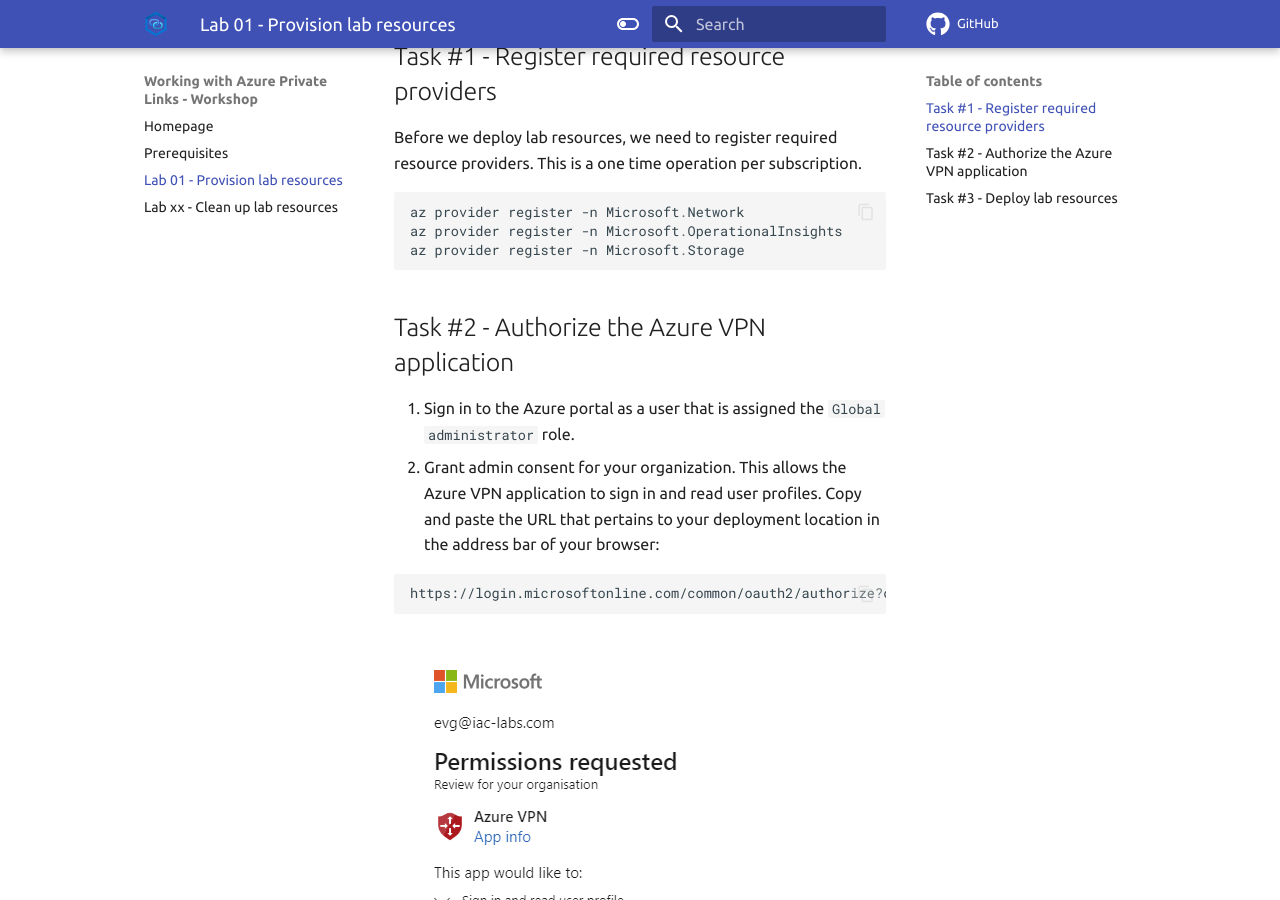
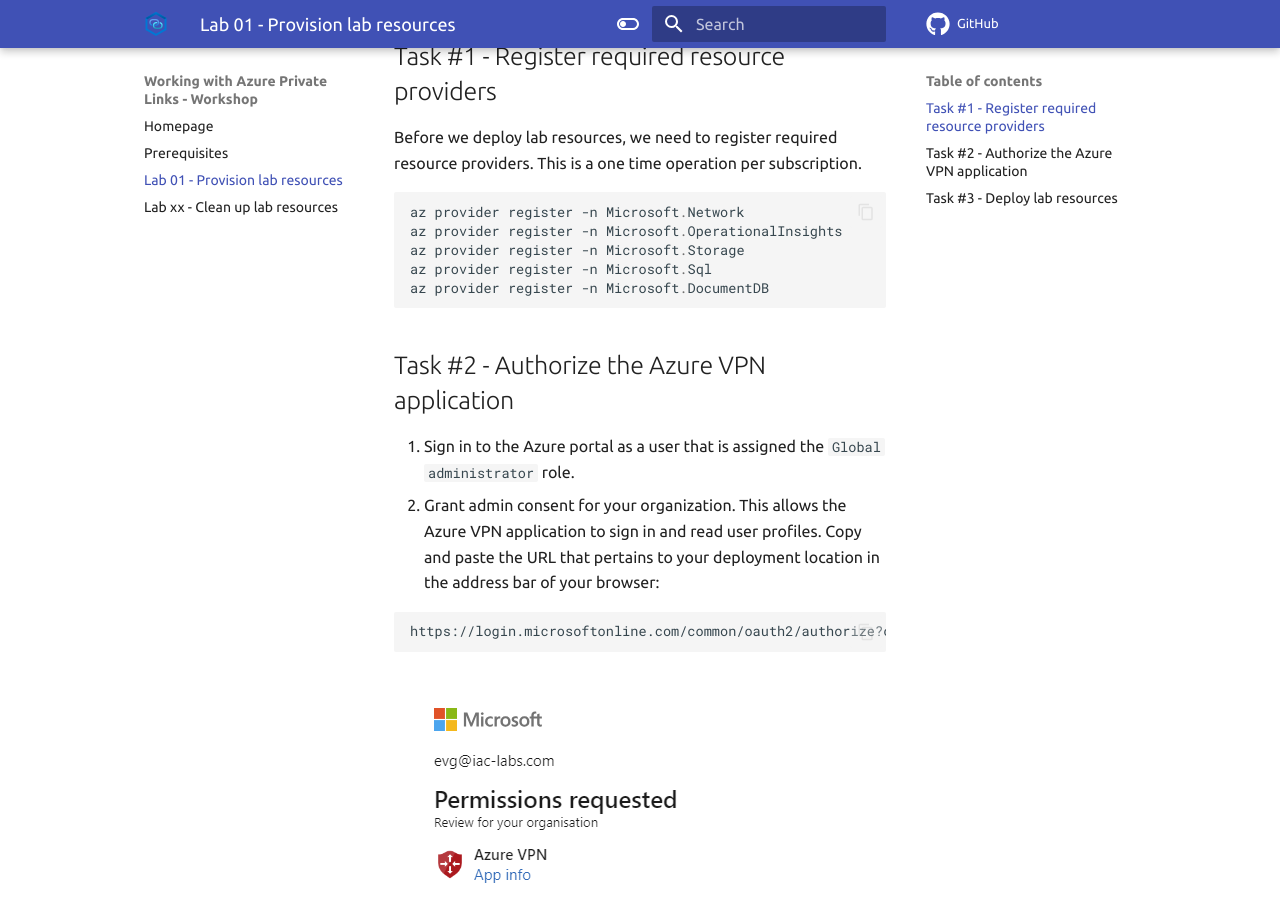
Before and after one commit to Infrastructure-AsCode/azure-private-links-labs, an MkDocs documentation site: the page built from docs/labs/lab-01/index.md, in a window 1280 px wide and 900 px high, scrolled down 619 px. Built offline with MkDocs 1.6.1 and Material for MkDocs 9.7.7, drawn with Linux system fonts in a browser that asks for light colours; comment, search, counter and statistics services are not loaded.

Commit message:
IaC Code refactoring

````diff
--- a/docs/labs/lab-01/index.md
+++ b/docs/labs/lab-01/index.md
@@ -18,6 +18,8 @@ Before we deploy lab resources, we need to register required resource providers.
 az provider register -n Microsoft.Network
 az provider register -n Microsoft.OperationalInsights
 az provider register -n Microsoft.Storage
+az provider register -n Microsoft.Sql
+az provider register -n Microsoft.DocumentDB
 ```
 
 ## Task #2 - Authorize the Azure VPN application
````
Also changed, not shown: 8 other files.
